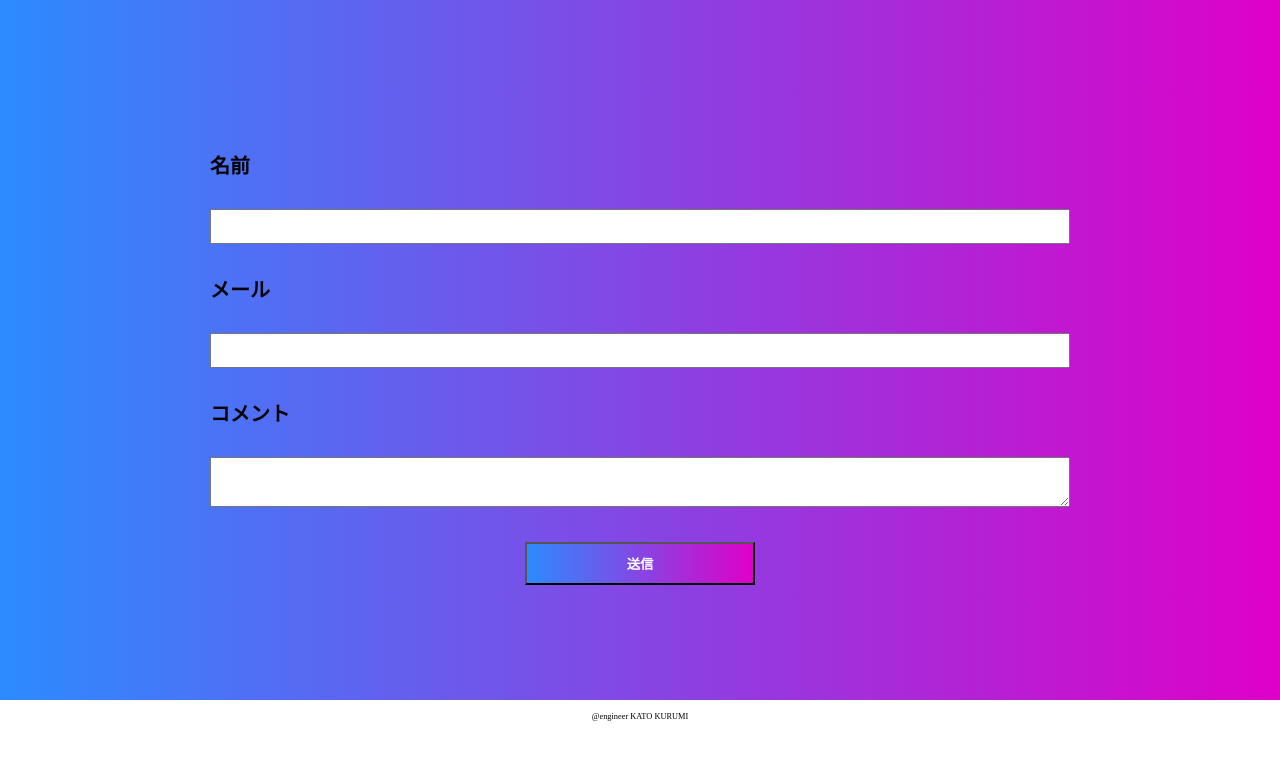
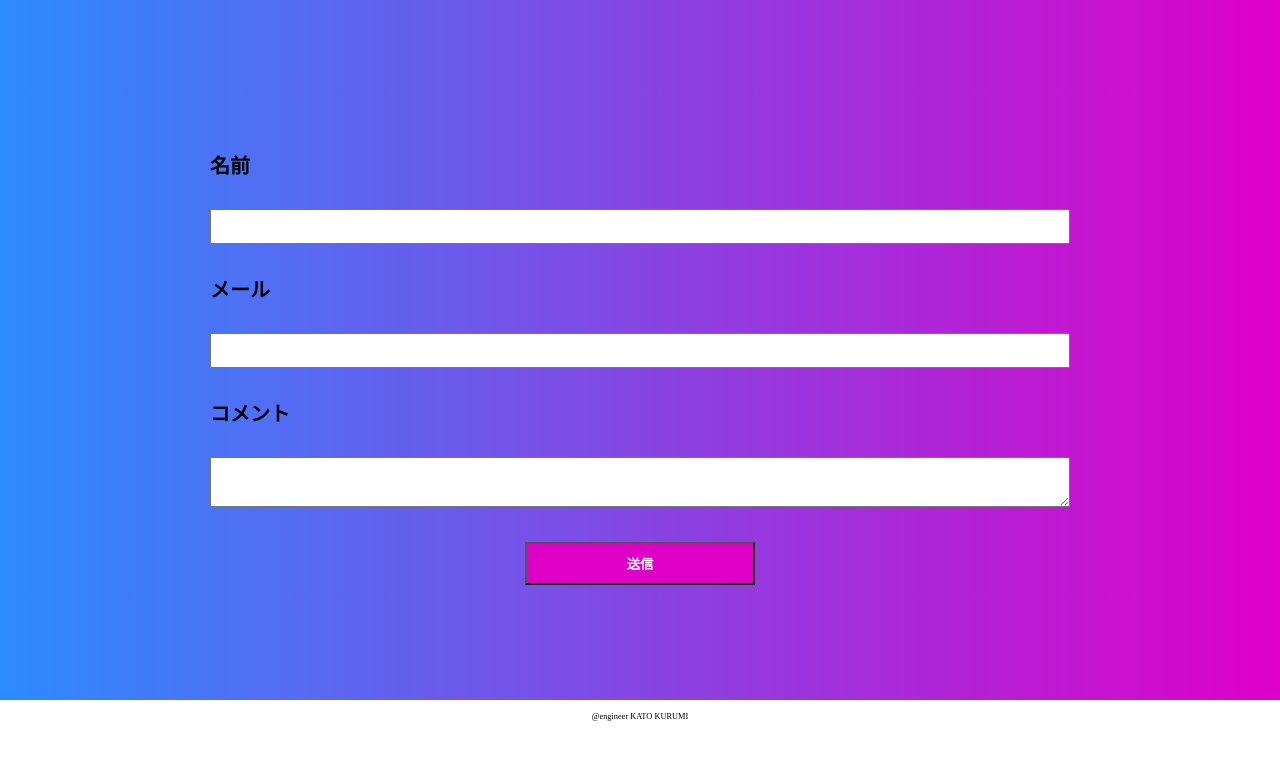
Before and after one commit to KurumiKato/TravelBlog-Practice-, a plain HTML site: page index.html in a window 1280 px wide. In both pictures the pointer is over the button "送信". Shown: the part 3975-4735 px from the top of the page. Drawn offline with Linux system fonts and the light colour scheme.

Commit message:
Add files via upload

```diff
--- a/style.css
+++ b/style.css
@@ -164,6 +164,9 @@ form button{
   padding: 10px 100px;
   text-align: center;
 }
+form button:hover{
+  background: rgb(223, 0, 200);
+}
 
 /* フッター */
 footer{
```
